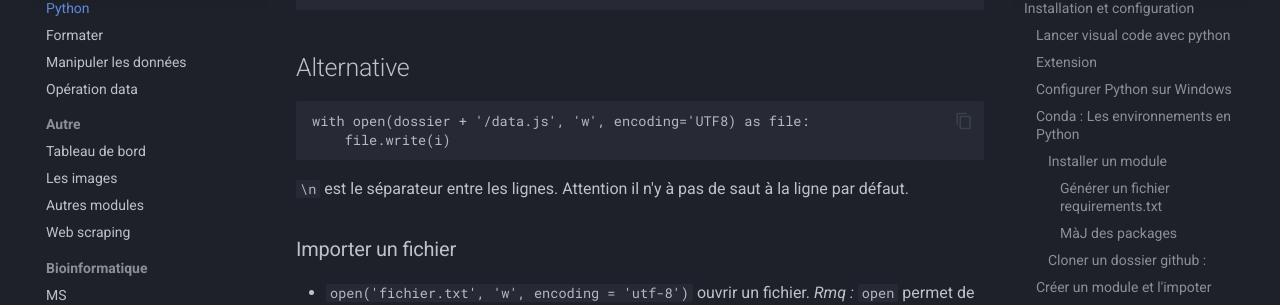
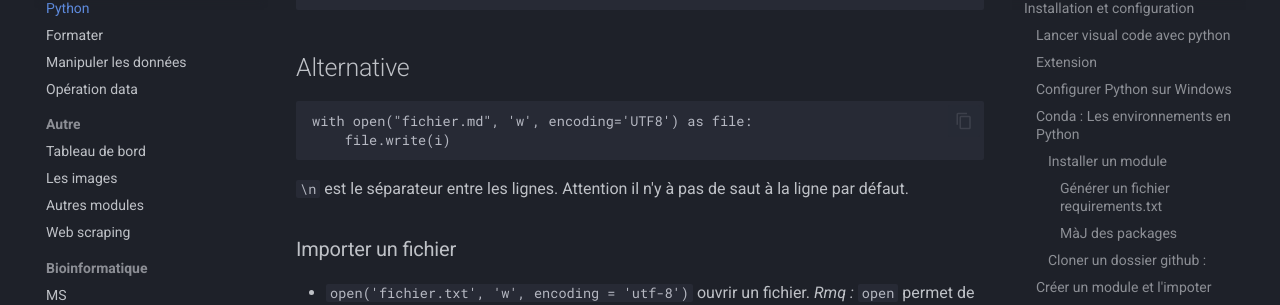
Before and after one commit to gdemare/Informatique, an MkDocs documentation site: the page built from docs/python/python_py.md, in a window 1280 px wide and 900 px high, scrolled down 17009 px. Shown: the part 148-453 px from the top of the window. Built offline with MkDocs 1.6.1 and Material for MkDocs 9.7.7, drawn with Linux system fonts in a browser that asks for light colours; comment, search, counter and statistics services are not loaded.

Commit message:
Update python_py.md

````diff
--- a/docs/python/python_py.md
+++ b/docs/python/python_py.md
@@ -604,7 +604,7 @@ fichier.close()
 ## Alternative
 
 ```
-with open(dossier + '/data.js', 'w', encoding='UTF8) as file:
+with open("fichier.md", 'w', encoding='UTF8') as file:
 	file.write(i)
 ```
 `\n` est le séparateur entre les lignes. Attention il n'y à pas de saut à la ligne par défaut.
````
